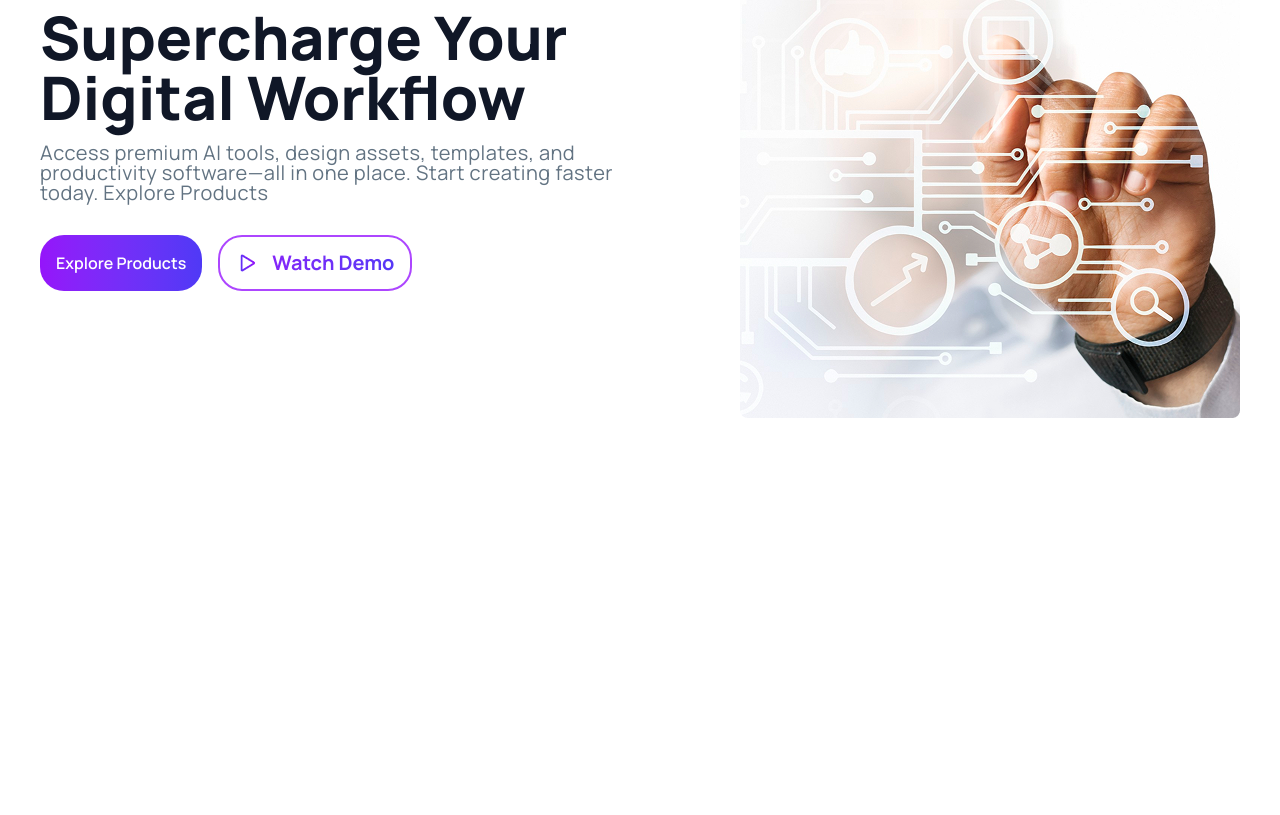
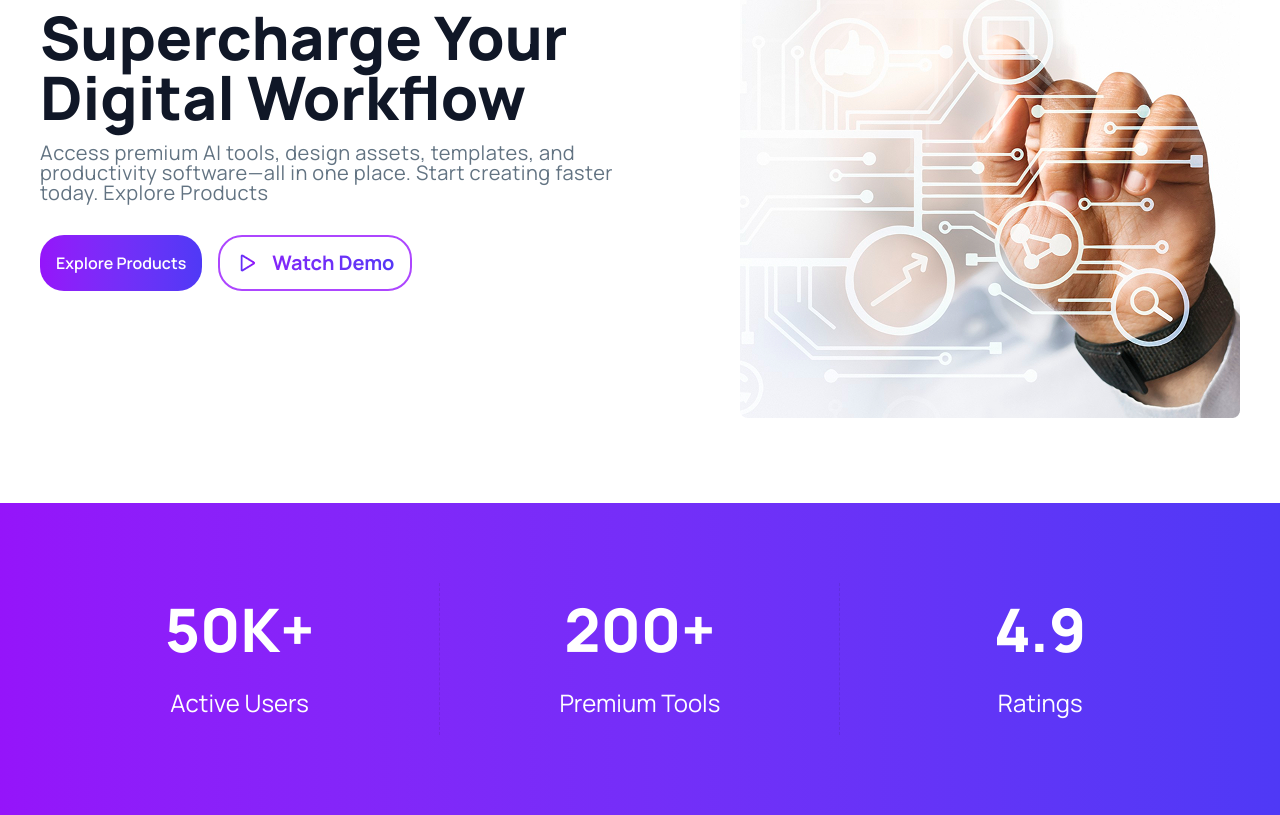
Before and after one commit to nrd00/digitool-platform, a React (Vite) app: page / in a window 1280 px wide. Shown: the part 345-1160 px from the top of the page. Before the commit the page ends 848 px from the top, so only its background shows below. Built offline with nearby package versions, Linux system fonts and the light colour scheme.

Commit message:
Add stats section

```diff
--- a/src/App.jsx
+++ b/src/App.jsx
@@ -1,6 +1,7 @@
 
 import './App.css'
 import Banner from './Components/Homepage/Banner'
+import Stats from './Components/Homepage/Stats'
 import Navbar from './Components/Navigation/Navbar'
 
 function App() {
@@ -10,6 +11,7 @@ function App() {
     <>
       <Navbar />
       <Banner />
+      <Stats />
     </>
   )
 }
--- a/src/Components/Homepage/Banner.jsx
+++ b/src/Components/Homepage/Banner.jsx
@@ -5,7 +5,7 @@ import featureImage from '../../assets/banner.png';
 
 const Banner = () => {
     return (
-        <div className='container py-21.25 grid grid-cols-1 md:grid-cols-2 gap-4 items-center justify-center"'>
+        <section className='container py-21.25 grid grid-cols-1 md:grid-cols-2 gap-4 items-center justify-center"'>
             <div className="banner-content">
                 <span className="sticker bg-[#E1E7FF] p-2 rounded-3xl inline-flex items-center gap-x-2 mb-3"> <img src={circle} alt="Circle" /> New: AI-Powered Tools Available</span>
                 <h1 className='text-6xl font-extrabold text-[#101727]'>Supercharge Your Digital Workflow</h1>
@@ -25,7 +25,7 @@ Explore Products</p>
             <div className="banner-img flex justify-end">
                 <img src={featureImage} alt="Banner Image" />
             </div>
-        </div>
+        </section>
     );
 };
 
--- /dev/null
+++ b/src/Components/Homepage/Stat.jsx
@@ -0,0 +1,12 @@
+import React from 'react';
+
+const Stat = ({stat}) => {
+    return (
+        <div className="stat text-center ">
+                    <h2 className='text-6xl font-extrabold text-white pb-7'>{stat.stats}</h2>
+                    <p className='text-2xl text-white'>{stat.title}</p>
+                </div>
+    );
+};
+
+export default Stat;
--- /dev/null
+++ b/src/Components/Homepage/Stats.jsx
@@ -0,0 +1,20 @@
+import React from 'react';
+import Stat from './Stat';
+
+const statsData = [
+  { id: 1, stats: "50K+", title: "Active Users" },
+  { id: 2, stats: "200+", title: "Premium Tools" },
+  { id: 3, stats: "4.9", title: "Ratings" }
+];
+
+const Stats = () => {
+    return (
+        <section className='bg-linear-to-r from-[#9514FA] to-[#4F39F6] py-20'>
+            <div className="container flex ">
+                {statsData.map(stat => <Stat stat={stat}/>)}
+            </div>
+        </section>
+    );
+};
+
+export default Stats;
--- a/src/Components/Navigation/Navbar.jsx
+++ b/src/Components/Navigation/Navbar.jsx
@@ -4,7 +4,7 @@ import shoppingCart from '../../assets/products/shopping-cart.png'
 const Navbar = () => {
     return (
 
-        <div className='container'>
+        <header className='container'>
             <nav className='flex justify-between py-5'>
             <a href="#" className='bg-linear-to-r from-[#9514FA] to-[#4F39F6] bg-clip-text text-transparent text-4xl font-extrabold'>DigiTools</a>
             <ul className='flex gap-x-8 items-center'>
@@ -20,7 +20,7 @@ const Navbar = () => {
                 <button className='bg-linear-to-r from-[#9514FA] to-[#4F39F6] px-4 py-3 rounded-3xl text-white font-semibold'>Get Started</button>
             </div>
         </nav>
-        </div>
+        </header>
     );
 };
 
```
